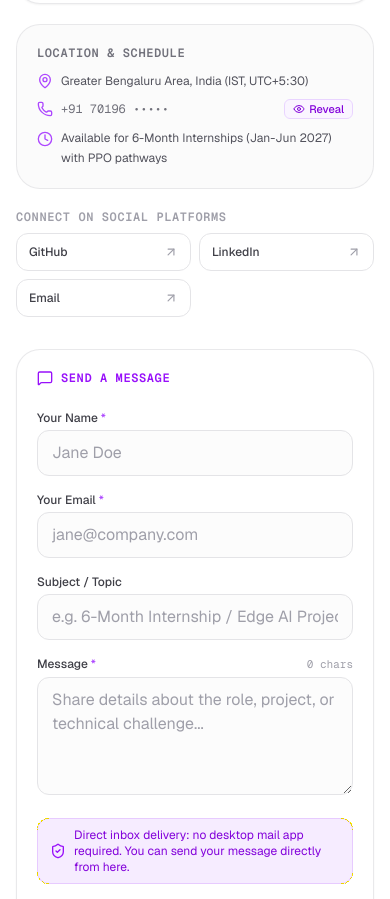
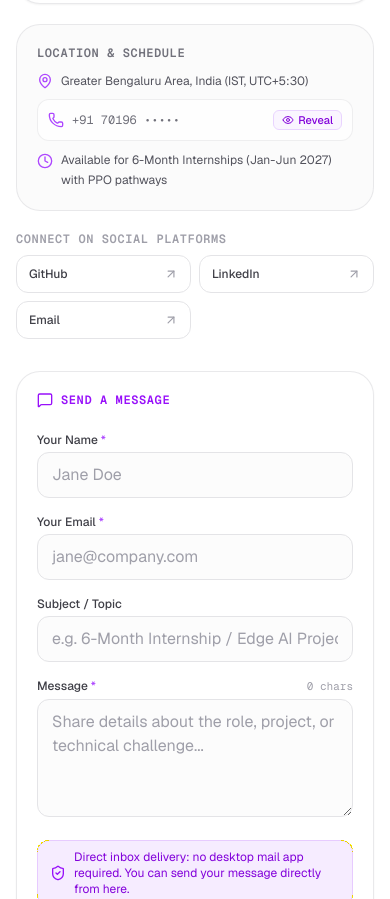
Before and after one commit to Shriram-2005/Shri-Ram-A-U---Portfolio, a Next.js app: page / in a window 390 px wide. Shown: the part 9817-10716 px from the top of the page. Built offline with nearby package versions, Linux system fonts and the light colour scheme.

Commit message:
Add 5-second auto-hide countdown and quick-copy to phone reveal

```diff
--- a/src/components/contact-section.tsx
+++ b/src/components/contact-section.tsx
@@ -1,6 +1,6 @@
 "use client";
 
-import React, { useState, useRef } from "react";
+import React, { useState, useRef, useEffect } from "react";
 import { SectionHeading } from "@/components/ui/section-heading";
 import { personalInfo, socialLinks } from "@/data/portfolio-data";
 import { useToast } from "@/components/ui/toast";
@@ -26,7 +26,46 @@ export function ContactSection() {
   const [submitting, setSubmitting] = useState(false);
   const [submitted, setSubmitted] = useState(false);
   const [phoneRevealed, setPhoneRevealed] = useState(false);
+  const [phoneCountdown, setPhoneCountdown] = useState(5);
+  const phoneTimerRef = useRef<NodeJS.Timeout | null>(null);
   const formMountedTime = useRef<number>(Date.now());
+
+  useEffect(() => {
+    return () => {
+      if (phoneTimerRef.current) clearInterval(phoneTimerRef.current);
+    };
+  }, []);
+
+  const handleTogglePhone = () => {
+    if (phoneRevealed) {
+      setPhoneRevealed(false);
+      if (phoneTimerRef.current) clearInterval(phoneTimerRef.current);
+      return;
+    }
+
+    setPhoneRevealed(true);
+    setPhoneCountdown(5);
+
+    if (phoneTimerRef.current) clearInterval(phoneTimerRef.current);
+
+    const start = Date.now();
+    phoneTimerRef.current = setInterval(() => {
+      const elapsed = Math.floor((Date.now() - start) / 1000);
+      const remaining = 5 - elapsed;
+      if (remaining <= 0) {
+        setPhoneRevealed(false);
+        if (phoneTimerRef.current) clearInterval(phoneTimerRef.current);
+      } else {
+        setPhoneCountdown(remaining);
+      }
+    }, 250);
+  };
+
+  const handleCopyPhone = () => {
+    const rawNumber = ["+91", "70196", "13040"].join(" ");
+    navigator.clipboard.writeText(rawNumber);
+    toast("Phone number copied to clipboard!", "success");
+  };
 
   const [formData, setFormData] = useState({
     name: "",
@@ -139,40 +178,76 @@ export function ContactSection() {
                   <MapPin className="h-4 w-4 text-purple-500 shrink-0" />
                   <span>{personalInfo.location}</span>
                 </div>
+                <div className="flex flex-col gap-1.5 rounded-xl border border-zinc-200/60 bg-white/70 p-2.5 dark:border-zinc-800 dark:bg-zinc-900/60">
                   <div className="flex items-center justify-between gap-2">
                     <div className="flex items-center gap-2 min-w-0">
                       <Phone className="h-4 w-4 text-purple-500 shrink-0" />
                       {phoneRevealed ? (
                         <a
                           href={["tel:+91", "70196", "13040"].join("")}
-                        className="hover:underline font-mono font-semibold text-zinc-900 dark:text-zinc-100 truncate"
+                          className="hover:underline font-mono font-semibold text-zinc-900 dark:text-zinc-100 truncate text-xs sm:text-sm"
                         >
                           {["+91", "70196", "13040"].join(" ")}
                         </a>
                       ) : (
-                      <span className="font-mono text-zinc-500 dark:text-zinc-400">
+                        <span className="font-mono text-zinc-500 dark:text-zinc-400 text-xs sm:text-sm">
                           +91 70196 •••••
                         </span>
                       )}
                     </div>
+                    <div className="flex items-center gap-1.5 shrink-0">
+                      {phoneRevealed ? (
+                        <>
                           <button
                             type="button"
-                    onClick={() => setPhoneRevealed((prev) => !prev)}
-                    className="shrink-0 inline-flex items-center gap-1 rounded-md border border-purple-200 bg-purple-50 px-2 py-0.5 text-[11px] font-medium text-purple-700 hover:bg-purple-100 dark:border-purple-800/60 dark:bg-purple-950/40 dark:text-purple-300 dark:hover:bg-purple-900/50 transition-colors"
-                    title={phoneRevealed ? "Hide number" : "Click to reveal phone number (anti-spam protection)"}
+                            onClick={handleCopyPhone}
+                            className="inline-flex items-center gap-1 rounded-md border border-zinc-200 bg-zinc-50 px-2 py-0.5 text-[11px] font-medium text-zinc-700 hover:bg-zinc-100 dark:border-zinc-700 dark:bg-zinc-800 dark:text-zinc-300 dark:hover:bg-zinc-700 transition-colors"
+                            title="Copy phone number"
                           >
-                    {phoneRevealed ? (
-                      <>
+                            <Copy className="h-3 w-3" />
+                            <span>Copy</span>
+                          </button>
+                          <button
+                            type="button"
+                            onClick={handleTogglePhone}
+                            className="inline-flex items-center gap-1 rounded-md border border-zinc-200 bg-zinc-50 px-2 py-0.5 text-[11px] font-medium text-zinc-600 hover:bg-zinc-100 dark:border-zinc-700 dark:bg-zinc-800 dark:text-zinc-300 dark:hover:bg-zinc-700 transition-colors"
+                            title="Hide number immediately"
+                          >
                             <EyeOff className="h-3 w-3" />
                             <span>Hide</span>
+                          </button>
                         </>
                       ) : (
-                      <>
+                        <button
+                          type="button"
+                          onClick={handleTogglePhone}
+                          className="inline-flex items-center gap-1 rounded-md border border-purple-200 bg-purple-50 px-2 py-0.5 text-[11px] font-medium text-purple-700 hover:bg-purple-100 dark:border-purple-800/60 dark:bg-purple-950/40 dark:text-purple-300 dark:hover:bg-purple-900/50 transition-colors"
+                          title="Click to reveal phone number (anti-spam protection)"
+                        >
                           <Eye className="h-3 w-3" />
                           <span>Reveal</span>
-                      </>
+                        </button>
                       )}
-                  </button>
+                    </div>
+                  </div>
+
+                  {phoneRevealed && (
+                    <div className="flex items-center justify-between text-[10px] font-mono text-zinc-500 dark:text-zinc-400 pt-1 border-t border-zinc-100 dark:border-zinc-800/80">
+                      <span className="flex items-center gap-1 text-purple-600 dark:text-purple-400 font-medium">
+                        <Clock className="h-3 w-3" />
+                        <span>Auto-hiding in {phoneCountdown}s</span>
+                      </span>
+                      <a
+                        href={["https://wa.me/91", "70196", "13040", "?text=Hi%20Shri%20Ram,%20saw%20your%20portfolio!"].join("")}
+                        target="_blank"
+                        rel="noopener noreferrer"
+                        className="text-emerald-600 dark:text-emerald-400 hover:underline inline-flex items-center gap-0.5 font-medium"
+                      >
+                        <span>WhatsApp Chat</span>
+                        <ArrowUpRight className="h-3 w-3" />
+                      </a>
+                    </div>
+                  )}
                 </div>
                 <div className="flex items-start gap-2 leading-relaxed">
                   <Clock className="h-4 w-4 text-purple-500 shrink-0 mt-0.5" />
```
Lines whose indentation alone changed are shown as unchanged.
